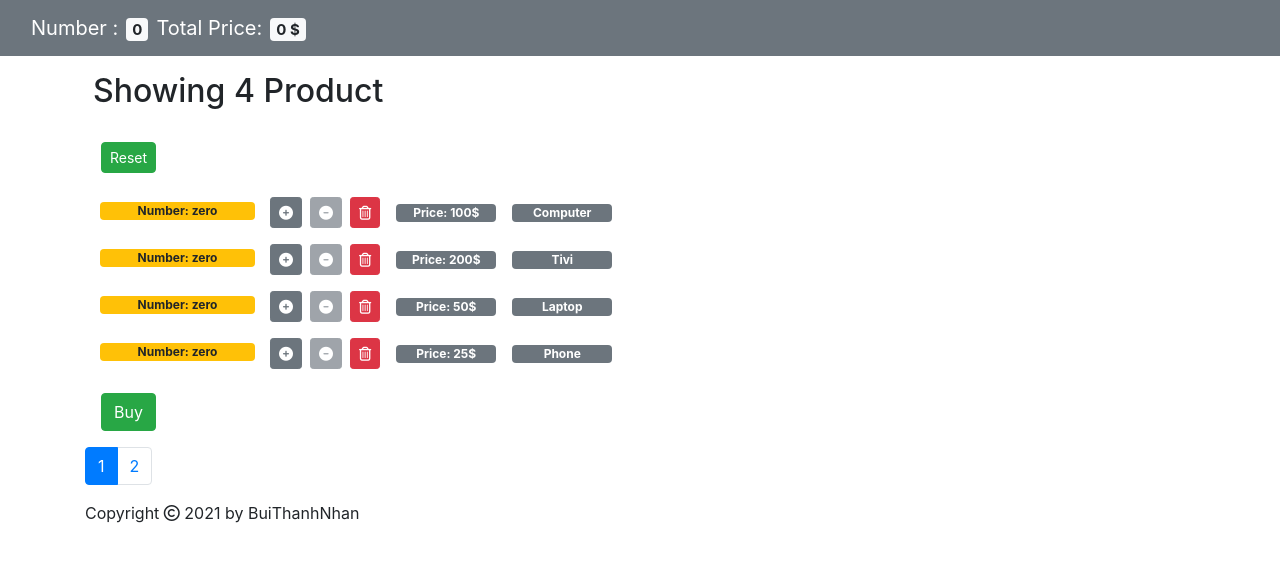
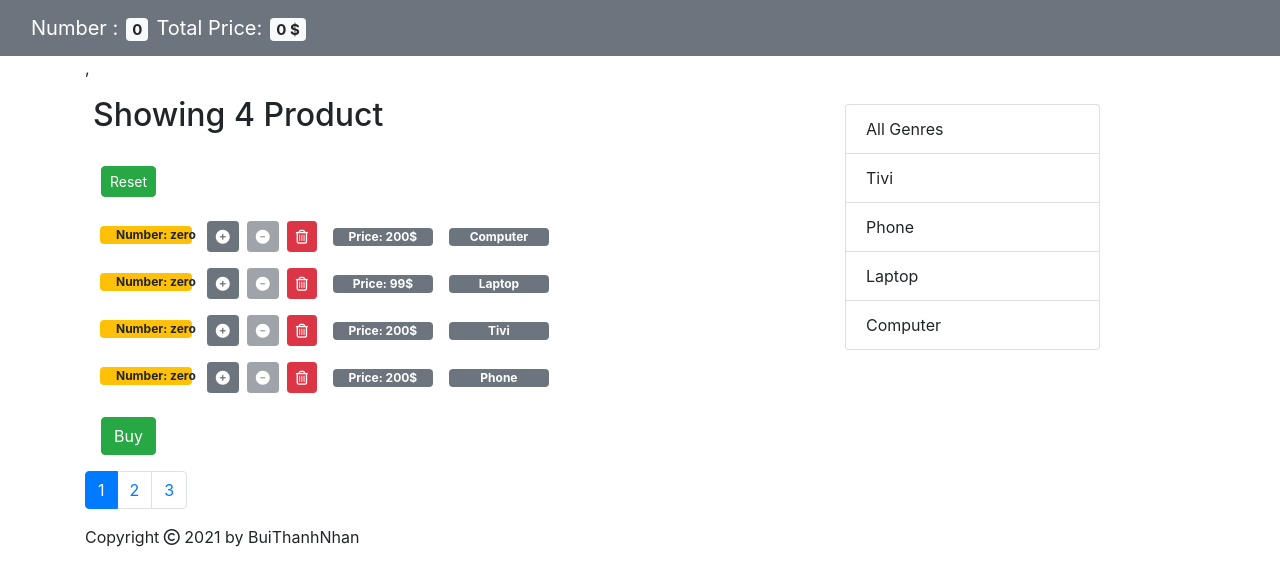
Before and after one commit to buithanhnhan76/counter-app, a React (Create React App) app: page / in a window 1280 px wide. Shown: the top 586 px of the page. Built offline with nearby package versions, Linux system fonts and the light colour scheme.

Commit message:
add filter listgroup

```diff
--- a/package.json
+++ b/package.json
@@ -9,6 +9,7 @@
     "bootstrap": "^4.6.0",
     "font-awesome": "^4.7.0",
     "lodash": "^4.17.21",
+    "prop-types": "^15.7.2",
     "react": "^17.0.1",
     "react-dom": "^17.0.1",
     "react-scripts": "4.0.1",
--- a/src/App.js
+++ b/src/App.js
@@ -4,24 +4,21 @@ import './App.css';
 import Counters from './components/counters';
 import Footer from './components/footer';
 import Pagination from './components/common/pagination';
+import { getGenres } from './services/fakeGenreServices';
+import { getProducts } from './services/fakeProductServices';
 
 class App extends Component {
 // App is the cotainer of counters
   state = {
-    counters: [
-        {id:1, number:0, price: 100, type: "Computer"},
-        {id:2, number:0, price: 200, type: "Tivi"},
-        {id:3, number:0, price: 50, type: "Laptop"},
-        {id:4, number:0, price: 25, type: "Phone"},
-        {id:5, number:0, price: 120, type: "Computer"},
-        {id:6, number:0, price: 300, type: "Tivi"},
-        {id:7, number:0, price: 10, type: "Laptop"},
-        {id:8, number:0, price: 500, type: "Computer"}
-    ],
+    counters: [],
     pageSize: 4,
-    currentPage: 1
+    currentPage: 1,
+    genres: [],
 };
 
+componentDidMount(){
+  this.setState({counters: getProducts(),genres: [{name:"All Genres"},...getGenres()]});
+}
 // handleIncrement arrow function
 // this.setState
 handleIncrement = counter => {
@@ -42,7 +39,7 @@ handleDecrement = counter => {
 
 // filter method to delete the counter with the selected id
 handleDelete = counterId => {
-    const counters = this.state.counters.filter(c => c.id !== counterId);
+    const counters = this.state.counters.filter(c => c._id !== counterId);
     this.setState({counters});
 };
 
@@ -58,6 +55,10 @@ handleReset = () => {
 
 handlePageChange = (page) => {
   this.setState({currentPage: page});
+}
+
+handleGenreSelect = (genre) => {
+  this.setState({selectedGenre: genre,currentPage:1})
 }
 
 caculateSum = (object) => {
@@ -79,8 +80,12 @@ caculateSum = (object) => {
       <Counters onReset={this.handleReset} onIncrement={this.handleIncrement}
       onDecrement={this.handleDecrement} caculateSum={this.caculateSum}
       onDelete={this.handleDelete} counters ={this.state.counters}
-      currentPage={this.state.currentPage} pageSize={this.state.pageSize}></Counters>
-      <Pagination itemsCount={this.state.counters.length} pageSize={this.state.pageSize}
+      currentPage={this.state.currentPage} pageSize={this.state.pageSize}
+      genres={this.state.genres} onItemSelect={this.handleGenreSelect}
+      selectedItem = {this.state.selectedGenre}
+      ></Counters>
+      <Pagination itemsCount={this.state.selectedGenre&&this.state.selectedGenre._id?this.state.counters.filter(counter => counter.genre === this.state.selectedGenre).length:this.state.counters.length}
+      pageSize={this.state.pageSize}
       onPageChange={this.handlePageChange} currentPage={this.state.currentPage}></Pagination>
     </main>
     <Footer></Footer>
--- /dev/null
+++ b/src/components/common/listGroup.jsx
@@ -0,0 +1,16 @@
+import React from 'react';
+
+const ListGroup = ({ items, textProperty, valueProperty, onItemSelect, selectedItem }) => {
+    return (
+        <ul className="list-group mt-5" style={{cursor:'pointer'}}>
+            {items.map(item => <li key={item[valueProperty]} onClick={() => onItemSelect(item)} className={item === selectedItem ? "list-group-item active" : "list-group-item"}>{item[textProperty]}</li>)}
+        </ul>
+    );
+}
+
+ListGroup.defaultProps = {
+    textProperty: "name",
+    valueProperty: "_id"
+}
+
+export default ListGroup;
--- a/src/components/common/pagination.jsx
+++ b/src/components/common/pagination.jsx
@@ -1,5 +1,6 @@
 import React from 'react';
 import _ from 'lodash';
+import PropTypes from 'prop-types';
 
 const Pagination = props => {
     const {itemsCount, pageSize, onPageChange, currentPage} = props;
@@ -11,7 +12,7 @@ const Pagination = props => {
             <ul className="pagination" style={{cursor: 'pointer'}}>
 
                 {pages.map(page => (
-                <li className={page === currentPage ? "page-item active":"page-item"}>
+                <li key={page} className={page === currentPage ? "page-item active":"page-item"}>
                     <a className="page-link" onClick={() => onPageChange(page)}>{page}</a>
                 </li>))
                 }
@@ -19,5 +20,12 @@ const Pagination = props => {
         </nav>
      );
 }
+// type checking
+Pagination.propTypes = {
+    itemsCount: PropTypes.number.isRequired,
+    pageSize: PropTypes.number.isRequired,
+    onPageChange: PropTypes.func.isRequired ,
+    currentPage: PropTypes.number.isRequired
+};
 
 export default Pagination;
--- a/src/components/counter.jsx
+++ b/src/components/counter.jsx
@@ -42,11 +42,11 @@ class Counter extends Component {
                         ><i className="fas fa-minus-circle"></i></button>
                         <button
                             className="btn btn-danger btn-sm"
-                            onClick={() => this.props.onDelete(this.props.counter.id)}
+                            onClick={() => this.props.onDelete(this.props.counter._id)}
                         ><i className="far fa-trash-alt"></i>
                         </button>
                         <span className="ml-3 badge badge-secondary" style={{width:100}}>Price: {this.props.counter.price}$</span>
-                        <span className="ml-3 badge badge-secondary" style={{width:100}}>{this.props.counter.type}</span>
+                        <span className="ml-3 badge badge-secondary" style={{width:100}}>{this.props.counter.genre}</span>
                     </div>
                 </div>
             </div>
--- a/src/components/counters.jsx
+++ b/src/components/counters.jsx
@@ -1,16 +1,24 @@
 import React,{Component} from 'react';
 import Counter from './counter';
 import { paginate } from '../utils/paginate';
+import ListGroup from './common/listGroup';
 
 class Counters extends Component {
     render (){
         // received counters and method by props
-        const {counters: allMovies,onIncrement,onDecrement,onDelete, onReset, caculateSum, currentPage, pageSize} = this.props;
-        if(allMovies.length === 0)
+        const {counters: allCounters,onIncrement,onDecrement,onDelete, onReset, caculateSum, currentPage, pageSize, genres, selectedItem} = this.props;
+        if(allCounters.length === 0)
         return <h1>There are no products in the database</h1>
-        const counters = paginate(allMovies, currentPage, pageSize);
+        console.log(allCounters);
+
+        // filter by genre
+        const filtered = selectedItem && selectedItem._id ? allCounters.filter(counter => counter.genre === selectedItem.name): allCounters;
+
+        // paginate
+        const counters = paginate(filtered, currentPage, pageSize);
         return (
-        <div>
+        <div className="row">
+                <div className="col-8">,
                 <h2 className="ml-2 my-3">Showing {counters.length} Product</h2>
                 <button onClick={onReset}
                 className="btn btn-success btn-sm m-3 rounded">Reset</button>
@@ -20,6 +28,11 @@ class Counters extends Component {
                 onIncrement = {onIncrement} onDecrement={onDecrement} onDelete={onDelete}>
                 </Counter>)}
                 <button className="btn btn-success m-3" onClick={() => {alert("You need to pay " + caculateSum(counters) + " $")}}>Buy</button>
+                </div>
+                <div className="col-3">
+                <ListGroup items={genres} onItemSelect={this.props.onItemSelect} selectedItem = {selectedItem}
+                ></ListGroup>
+            </div>
         </div>)
     }
 }
--- a/src/components/footer.jsx
+++ b/src/components/footer.jsx
@@ -3,7 +3,7 @@ import React, { Component } from 'react';
 class Footer extends Component {
     render() {
         return (
-            <footer class="container mt-3">Copyright <i className="far fa-copyright"></i> 2021 by BuiThanhNhan</footer>
+            <footer className="container mt-3">Copyright <i className="far fa-copyright"></i> 2021 by BuiThanhNhan</footer>
          );
     }
 }
--- /dev/null
+++ b/src/services/fakeGenreServices.js
@@ -0,0 +1,15 @@
+export const genres = [
+         { _id: "5b21ca3eeb7f6fbccd471818", name: "Tivi" },
+         { _id: "5b21ca3eeb7f6fbccd471814", name: "Phone" },
+         { _id: "5b21ca3eeb7f6fbccd471820", name: "Laptop" },
+         { _id: "5b21ca3eeb7f6fbccd471821", name: "Computer" },
+       ];
+ export function getGenres() {
+     return genres.filter(g => g);
+}
+
+// export const genres = [
+//     { _id: "5b21ca3eeb7f6fbccd471818", name: "Action" },
+//     { _id: "5b21ca3eeb7f6fbccd471814", name: "Comedy" },
+//     { _id: "5b21ca3eeb7f6fbccd471820", name: "Thriller" }
+//   ];
--- /dev/null
+++ b/src/services/fakeProductServices.js
@@ -0,0 +1,167 @@
+// import * as genresAPI from "./fakeGeneService";
+
+const products = [
+    {
+        _id: "5b21ca3eeb7f6fbccd471815",
+        price: 200,
+        genre: "Computer",
+        number: 0
+    },
+    {
+        _id: "5b21ca3eeb7f6fbccd471816",
+        price: 99,
+        genre: "Laptop",
+        number: 0
+    },
+    {
+        _id: "5b21ca3eeb7f6fbccd471817",
+        price: 200,
+        genre: "Tivi",
+        number: 0
+    },
+    {
+        _id: "5b21ca3eeb7f6fbccd471818",
+        price: 200,
+        genre: "Phone",
+        number: 0
+    },
+    {
+        _id: "5b21ca3eeb7f6fbccd471819",
+        price: 2000,
+        genre: "Computer",
+        number: 0
+    },
+    {
+        _id: "5b21ca3eeb7f6fbccd471820",
+        price: 300,
+        genre: "Laptop",
+        number: 0
+    },
+    {
+        _id: "5b21ca3eeb7f6fbccd471821",
+        price: 20,
+        genre: "Computer",
+        number: 0
+    },
+    {
+        _id: "5b21ca3eeb7f6fbccd471822",
+        price: 1000,
+        genre: "Phone",
+        number: 0
+    },
+    {
+        _id: "5b21ca3eeb7f6fbccd471823",
+        price: 500,
+        genre: "Tivi",
+        number: 0
+    }
+]
+
+export function getProducts() {
+       return products;
+}
+
+// const movies = [
+//   {
+//     _id: "5b21ca3eeb7f6fbccd471815",
+//     title: "Terminator",
+//     genre: { _id: "5b21ca3eeb7f6fbccd471818", name: "Action" },
+//     numberInStock: 6,
+//     dailyRentalRate: 2.5,
+//     publishDate: "2018-01-03T19:04:28.809Z",
+//     liked: true
+//   },
+//   {
+//     _id: "5b21ca3eeb7f6fbccd471816",
+//     title: "Die Hard",
+//     genre: { _id: "5b21ca3eeb7f6fbccd471818", name: "Action" },
+//     numberInStock: 5,
+//     dailyRentalRate: 2.5,
+//     liked: false
+//   },
+//   {
+//     _id: "5b21ca3eeb7f6fbccd471817",
+//     title: "Get Out",
+//     genre: { _id: "5b21ca3eeb7f6fbccd471820", name: "Thriller" },
+//     numberInStock: 8,
+//     dailyRentalRate: 3.5,
+//     liked: true
+//   },
+//   {
+//     _id: "5b21ca3eeb7f6fbccd471819",
+//     title: "Trip to Italy",
+//     genre: { _id: "5b21ca3eeb7f6fbccd471814", name: "Comedy" },
+//     numberInStock: 7,
+//     dailyRentalRate: 3.5,
+//     liked: true
+//   },
+//   {
+//     _id: "5b21ca3eeb7f6fbccd47181a",
+//     title: "Airplane",
+//     genre: { _id: "5b21ca3eeb7f6fbccd471814", name: "Comedy" },
+//     numberInStock: 7,
+//     dailyRentalRate: 3.5,
+//     liked: true
+//   },
+//   {
+//     _id: "5b21ca3eeb7f6fbccd47181b",
+//     title: "Wedding Crashers",
+//     genre: { _id: "5b21ca3eeb7f6fbccd471814", name: "Comedy" },
+//     numberInStock: 7,
+//     dailyRentalRate: 3.5,
+//     liked: true
+//   },
+//   {
+//     _id: "5b21ca3eeb7f6fbccd47181e",
+//     title: "Gone Girl",
+//     genre: { _id: "5b21ca3eeb7f6fbccd471820", name: "Thriller" },
+//     numberInStock: 7,
+//     dailyRentalRate: 4.5,
+//     liked: false
+//   },
+//   {
+//     _id: "5b21ca3eeb7f6fbccd47181f",
+//     title: "The Sixth Sense",
+//     genre: { _id: "5b21ca3eeb7f6fbccd471820", name: "Thriller" },
+//     numberInStock: 4,
+//     dailyRentalRate: 3.5,
+//     liked: true
+//   },
+//   {
+//     _id: "5b21ca3eeb7f6fbccd471821",
+//     title: "The Avengers",
+//     genre: { _id: "5b21ca3eeb7f6fbccd471818", name: "Action" },
+//     numberInStock: 7,
+//     dailyRentalRate: 3.5,
+//     liked: false
+//   }
+// ];
+
+// export function getMovies() {
+//   return movies;
+// }
+
+// export function getMovie(id) {
+//   return movies.find(m => m._id === id);
+// }
+
+// export function saveMovie(movie) {
+//   let movieInDb = movies.find(m => m._id === movie._id) || {};
+//   movieInDb.title = movie.title;
+//   movieInDb.genre = genresAPI.genres.find(g => g._id === movie.genreId);
+//   movieInDb.numberInStock = movie.numberInStock;
+//   movieInDb.dailyRentalRate = movie.dailyRentalRate;
+
+//   if (!movieInDb._id) {
+//     movieInDb._id = Date.now().toString();
+//     movies.push(movieInDb);
+//   }
+
+//     return movieInDb;
+// }
+
+// export function deleteMovie(id) {
+//   let movieInDb = movies.find(m => m._id === id);
+//   movies.splice(movies.indexOf(movieInDb), 1);
+//   return movieInDb;
+// }
```
Also changed, not shown: 1 other file (tests, documents, lock files or other folders). Lines whose indentation alone changed are shown as unchanged.
